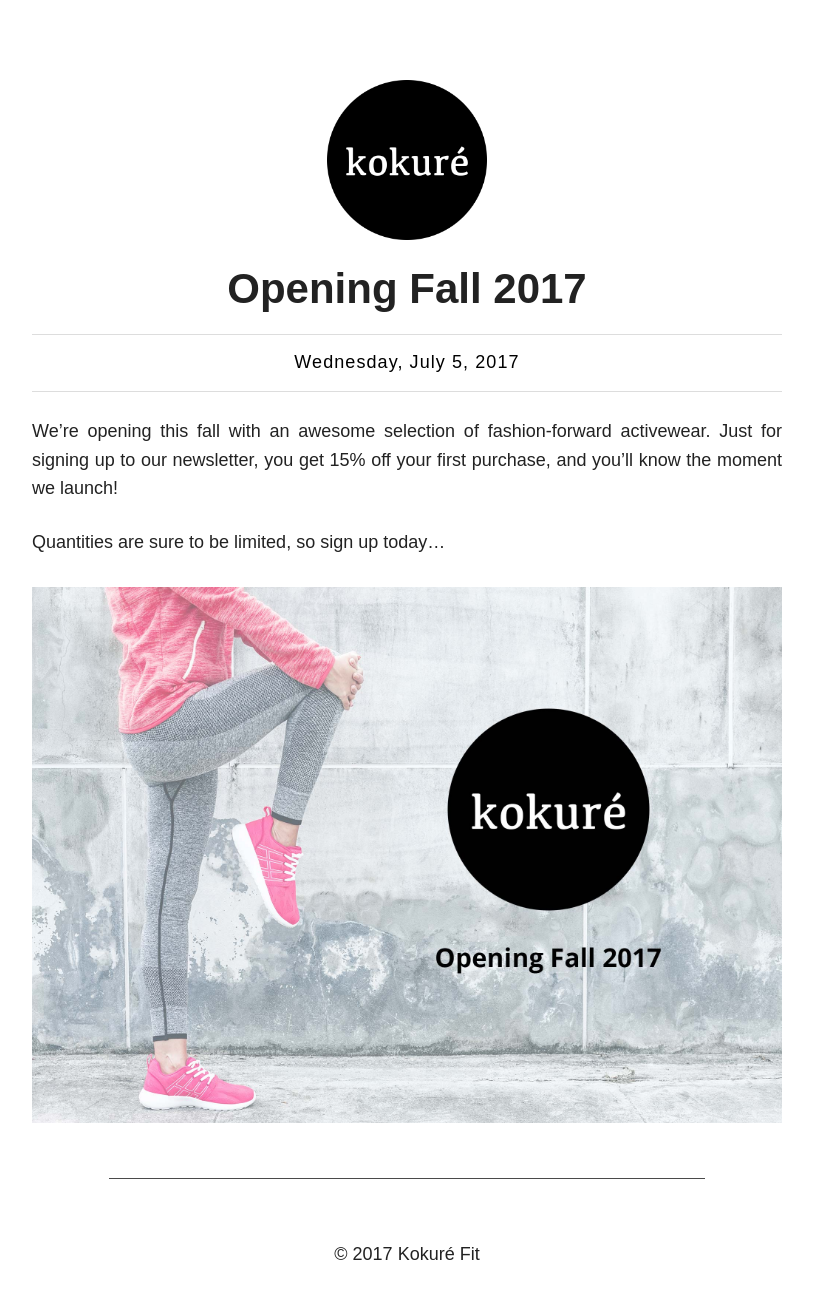
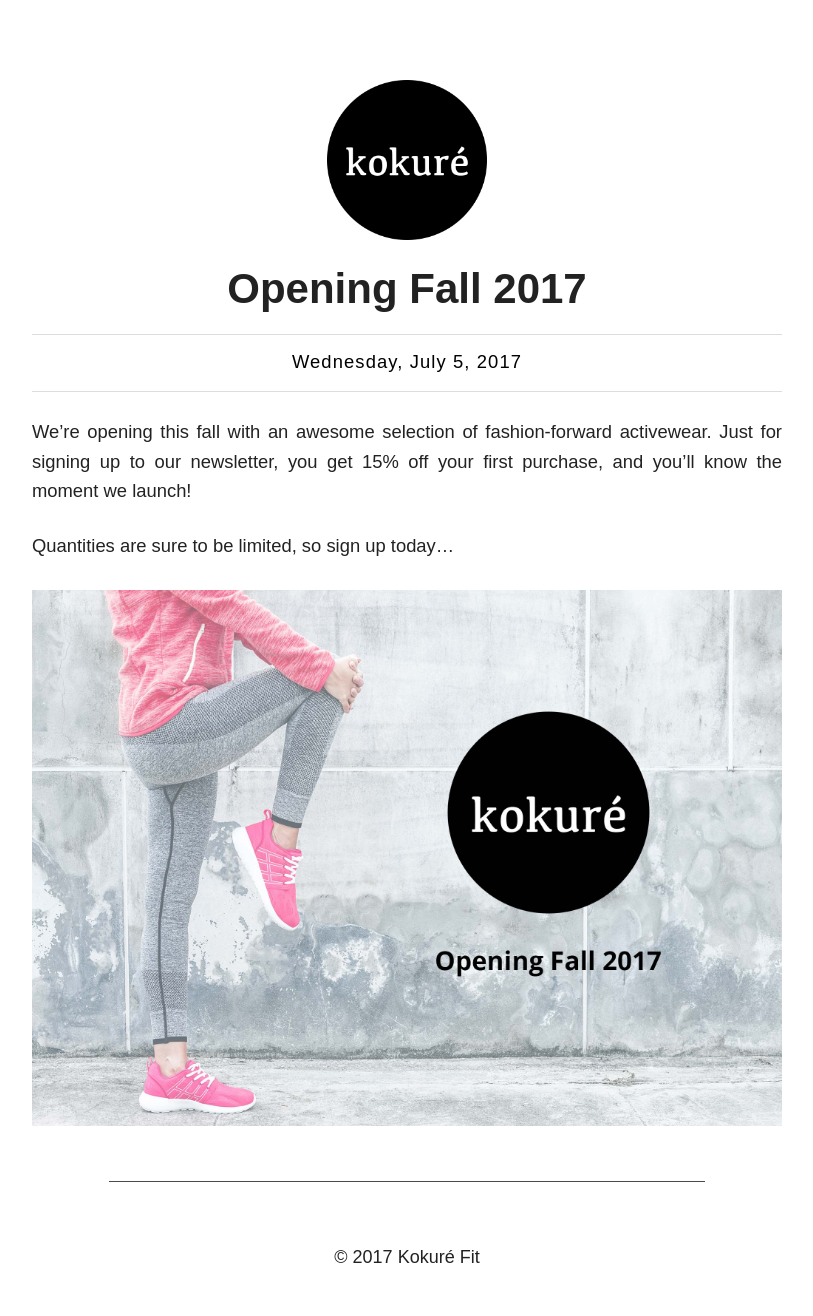
Before and after one commit to kokure/kokure.github.io, a Jekyll site: the page built from blog/index.html, in a window 1280 px wide. Shown: the whole page, without its empty margins (233-1046 px from the left). Built offline with Jekyll 4.4.1, drawn with Linux system fonts in a browser that asks for light colours; the list of posts is cut into pages by our own code.

Commit message:
Change base font size

```diff
--- a/css/screen.scss
+++ b/css/screen.scss
@@ -8,7 +8,7 @@
 $caption-font-family: Open+Sans, sans-serif;
 $banner-font-family: Open+Sans, sans-serif;
 $title-font-family: Open+Sans, sans-serif;
-$base-font-size:   18px;
+$base-font-size:   1.15em;
 $base-font-weight: 400;
 $base-line-height: 1;
 
```
